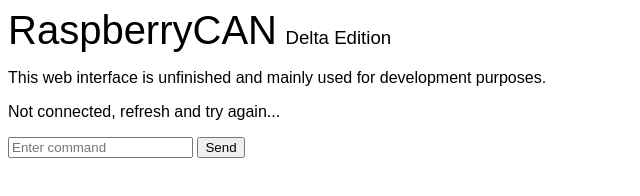
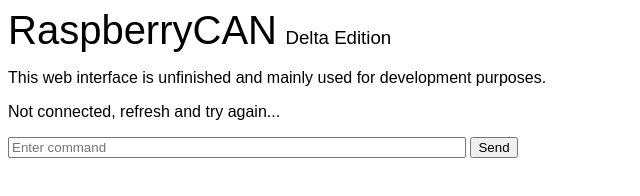
Before and after one commit to djh20/candle-pi, a website: page web/index.html in a window 1280 px wide. Shown: the whole page, without its empty margins (0-640 px from the left). Drawn offline with Linux system fonts and the light colour scheme.

Commit message:
feat: increase width of command bar

```diff
--- a/web/style.css
+++ b/web/style.css
@@ -10,3 +10,7 @@
 .header .subtitle {
   font-size: 14pt;
 }
+
+#command {
+  width: 450px;
+}
```
